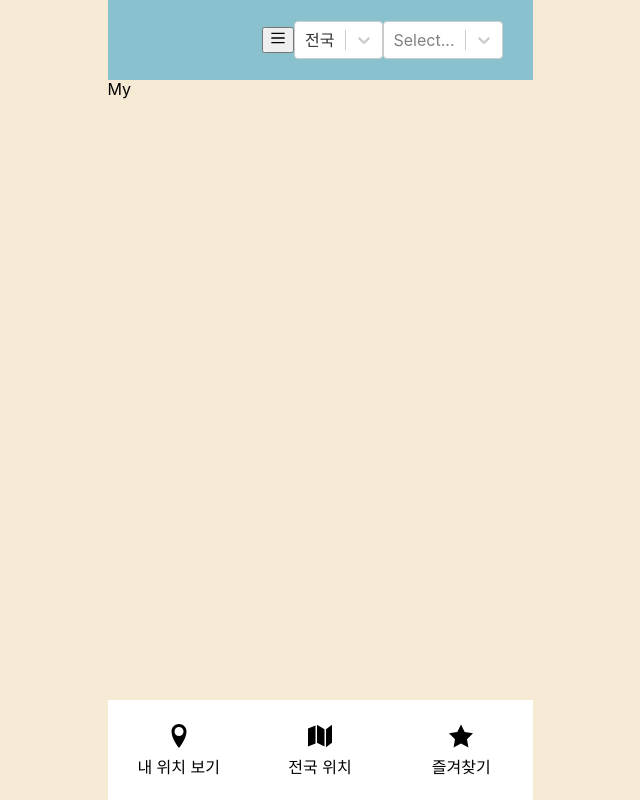
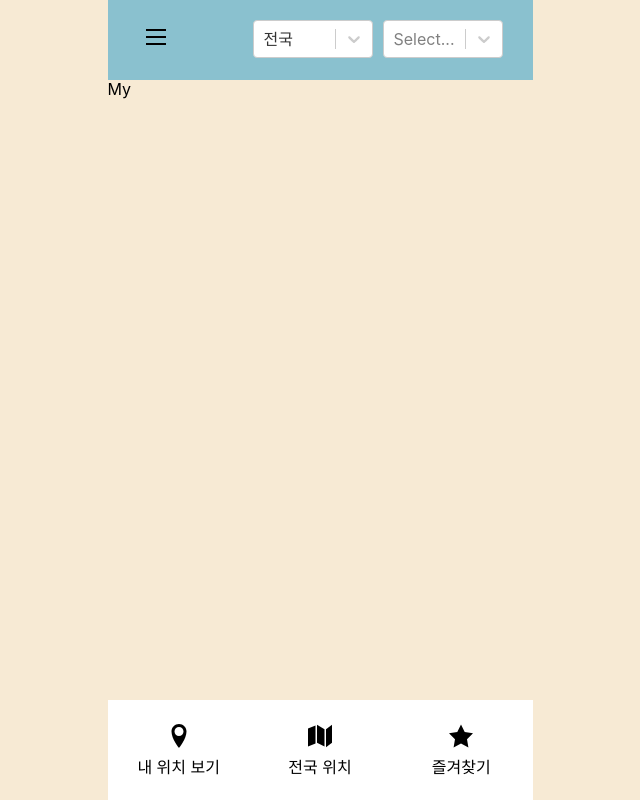
Before and after one commit to yousunzoo/fineDustAlimi, a React (Create React App) app: page / in a window 1280 px wide. Shown: the whole page, without its empty margins (320-960 px from the left). Built offline with nearby package versions, Linux system fonts and the light colour scheme; no server answers; a web font is replaced by a local one.

Commit message:
style: SelectTab 스타일링 수정
및 불필요한 코드 제거

```diff
--- a/src/components/SelectTab.jsx
+++ b/src/components/SelectTab.jsx
@@ -20,11 +20,11 @@ function SelectTab() {
 
 	return (
 		<S.SelectTabArea>
-			<button>
+			<S.MenuButton>
 				<GrMenu />
-			</button>
-			<Select defaultValue={sidoName[0]} options={sidoName} onChange={handleChange} />
-			<Select defaultValue={stationArr[0]} options={stationArr} />
+			</S.MenuButton>
+			<Select className='select-menu' defaultValue={sidoName[0]} options={sidoName} onChange={handleChange} />
+			<Select className='select-menu' defaultValue={stationArr[0]} options={stationArr} />
 		</S.SelectTabArea>
 	);
 }
--- a/src/style/index.js
+++ b/src/style/index.js
@@ -20,30 +20,19 @@ export const SelectTabArea = styled.div`
 	padding: 0 30px;
 	box-sizing: border-box;
 	background-color: #8ac1cf;
-
-	#dropdown-basic-button {
-		width: 80px;
-		height: 30px;
-		display: flex;
-		justify-content: center;
-		align-items: center;
-		background-color: white;
-		color: black;
-		font-size: 16px;
-		margin-right: 20px;
-		.dropdown-toggle::after {
-			margin-left: 20px;
-		}
-	}
-	.dropdown:last-child #dropdown-basic-button {
-		margin-right: 0;
+	.select-menu {
+		width: 120px;
+		height: 40px;
+		margin-left: 10px;
 	}
 `;
 
-export const SelectTab = styled.select`
-	width: 120px;
-	height: 30px;
+export const MenuButton = styled.button`
+	margin-right: auto;
+	background-color: transparent;
 	border: none;
+	font-size: 24px;
+	cursor: pointer;
 `;
 
 export const SiteNavbar = styled.div`
```
